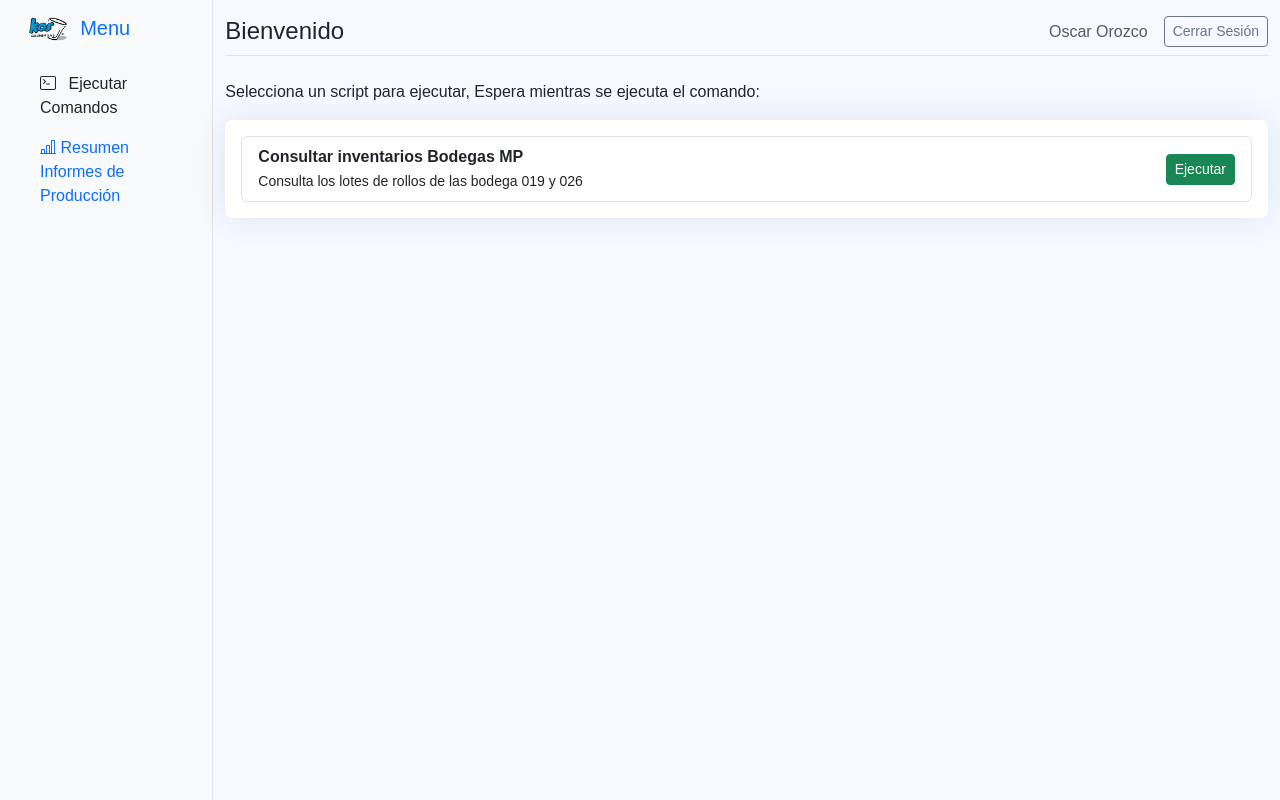
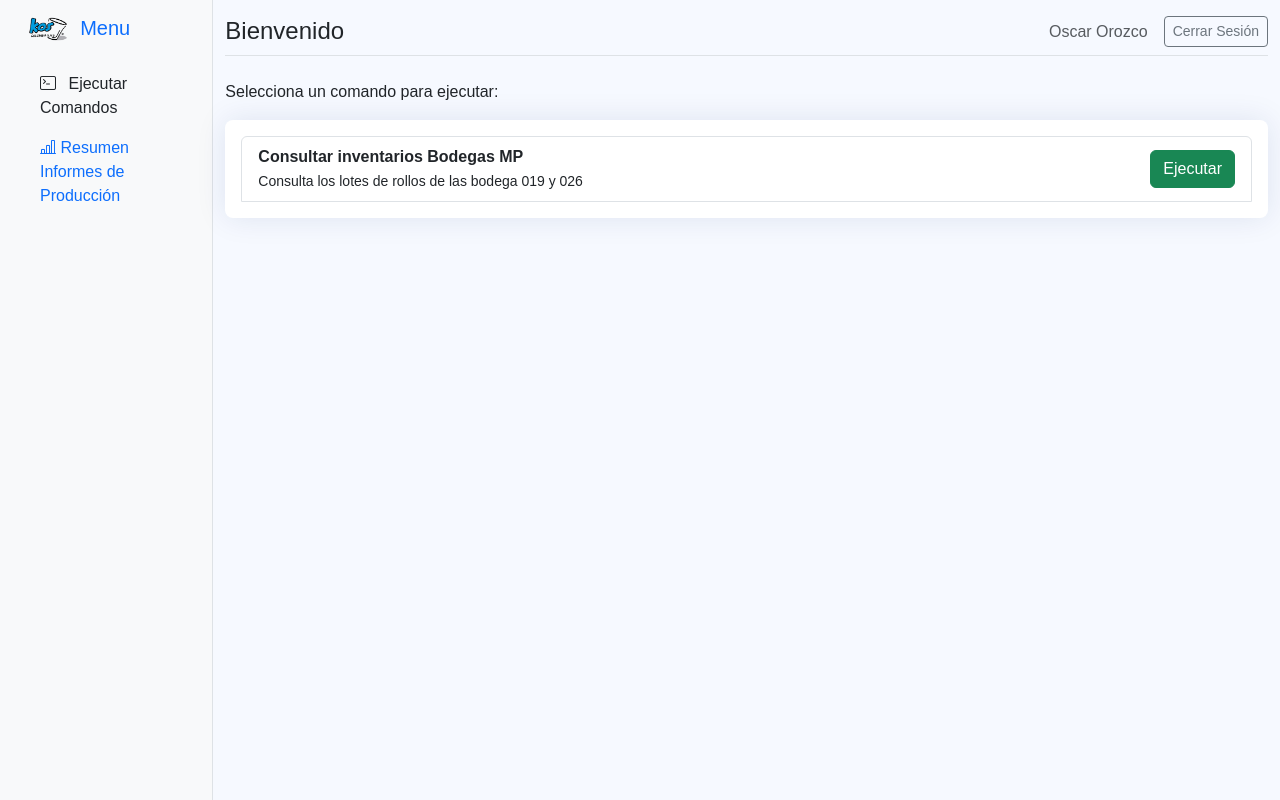
Before and after one commit to Oscar095/Kos_Productions, a Django app: page / in a window 1280 px wide. Run offline with Django 5.2, Linux system fonts and the light colour scheme; a user stored in the database is signed in; data comes from the database, SQL or seed files in the repository.

Commit message:
Nuevomenu

```diff
--- a/django_app/scripts_app/templates/scripts_app/home.html
+++ b/django_app/scripts_app/templates/scripts_app/home.html
@@ -7,7 +7,7 @@
   <link rel="icon" type="image/png" href="{% static 'assets/img/favicon.png' %}">
 
   {% block content %}
-<p>Selecciona un script para ejecutar, Espera mientras se ejecuta el comando:</p>
+<p>Selecciona un comando para ejecutar:</p>
 
 <div class="card">
   <div class="card-body">
@@ -18,11 +18,28 @@
             <strong>{{ script.name }}</strong><br>
             <small>{{ script.description }}</small>
           </div>
-          <a href="{% url 'run_script' script.id %}" class="btn btn-success btn-sm">Ejecutar</a>
+          <form method="get" action="{% url 'run_script' script.id %}" class="mb-0" onsubmit="return handleExecution(this);">
+                <button type="submit" class="btn btn-success">
+                    Ejecutar
+                </button>
+            </form>
         </li>
       {% empty %}
         <li class="list-group-item text-muted">No hay scripts disponibles.</li>
       {% endfor %}
+
+<script>
+function handleExecution(form) {
+    const button = form.querySelector('button');
+    button.disabled = true;
+    button.innerHTML = `
+        <span class="spinner-border spinner-border-sm" role="status" aria-hidden="true"></span>
+        Ejecutando...
+    `;
+    return true;
+}
+</script>
+
     </ul>
   </div>
 </div>
--- a/django_app/scripts_app/templates/scripts_app/resumen_informes.html
+++ b/django_app/scripts_app/templates/scripts_app/resumen_informes.html
@@ -5,10 +5,9 @@
 {% block content %}
 <div class="card">
   <div class="card-body">
-    <h5 class="card-title">Panel Power BI</h5>
     <!-- Pega tu iframe aquí -->
-    <div style="height: 600px; overflow: hidden;">
-        <iframe title="Produccion_2025" width="800" height="836"
+    <div style="height: 1000px; overflow: hidden;">
+        <iframe title="Produccion_2025" width="1200" height="900"
             src="https://app.powerbi.com/view?r=eyJrIjoiMTU0Y2E0M2QtZDZhMC00MTUzLWI0NjMtMmI5ZjUyOTQ1ZDAxIiwidCI6IjZlYTU5NTA3LWNkZmYtNDgyNC04YmY2LWIyNWE2ZDBlYWI1NiJ9"
             frameborder="0" allowFullScreen="true"></iframe>
     </div>
```
